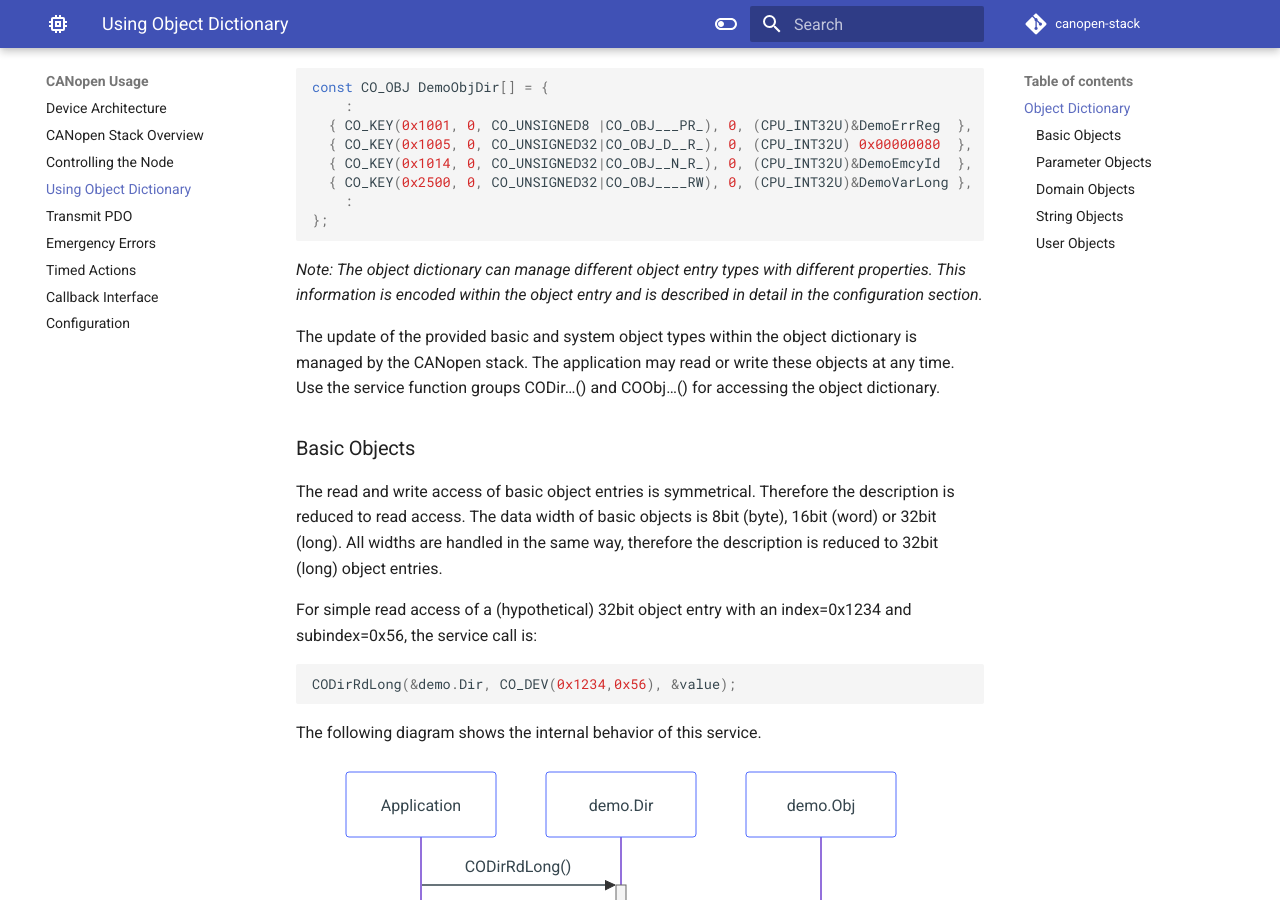
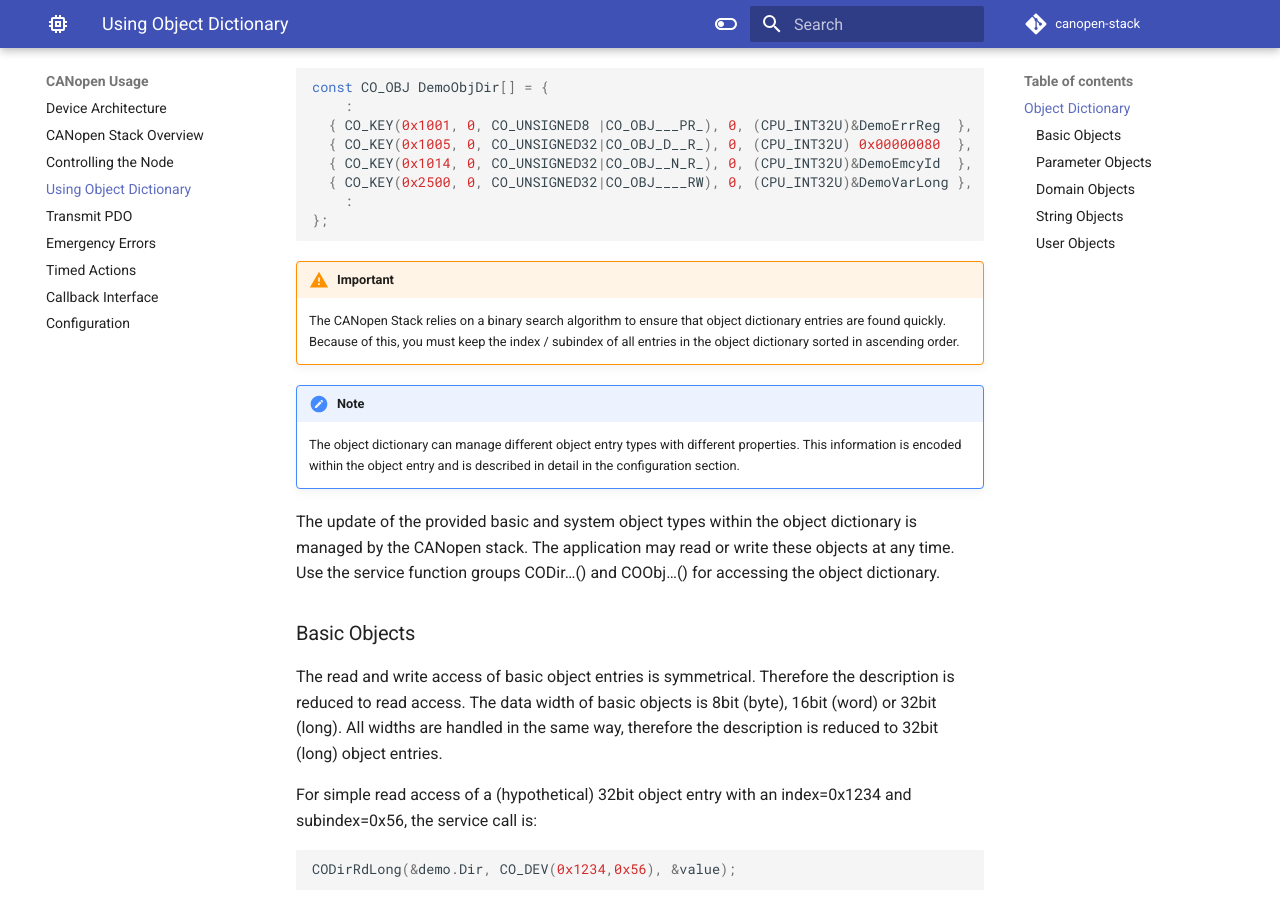
Before and after one commit to embedded-office/canopen-website, an MkDocs documentation site: the page built from website/docs/usage/dictionary.md, in a window 1280 px wide and 900 px high, scrolled down 371 px. Built offline with MkDocs 1.6.1 and Material for MkDocs 9.7.7, drawn with Linux system fonts in a browser that asks for light colours; comment, search, counter and statistics services are not loaded; the version menu is left out.

Commit message:
add note to usage and api about the need of sorted OD

````diff
--- a/website/docs/usage/dictionary.md
+++ b/website/docs/usage/dictionary.md
@@ -17,7 +17,13 @@ const CO_OBJ DemoObjDir[] = {
 };
 ```
 
-*Note: The object dictionary can manage different object entry types with different properties. This information is encoded within the object entry and is described in detail in the configuration section.*
+!!! warning "Important"
+
+    The CANopen Stack relies on a binary search algorithm to ensure that object dictionary entries are found quickly. Because of this, you must keep the index / subindex of all entries in the object dictionary sorted in ascending order.
+
+!!! note
+
+    The object dictionary can manage different object entry types with different properties. This information is encoded within the object entry and is described in detail in the configuration section.
 
 The update of the provided basic and system object types within the object dictionary is managed by the CANopen stack. The application may read or write these objects at any time. Use the service function groups CODir…() and COObj…() for accessing the object dictionary.
 
@@ -234,8 +240,7 @@ sequenceDiagram
 
 
 **Implementation Note:**
-*The parameter `len` in the functions `DemoRead()` and `DemoWrite()` is the length of the data, given via the
-pointer `buf`. If you want to use the width of the object entry, you can use the following snippet:*
+*The parameter `len` in the functions `DemoRead()` and `DemoWrite()` is the length of the data, given via the pointer `buf`. If you want to use the width of the object entry, you can use the following snippet:*
 
 ```c
 CO_ERR DemoRead(CO_OBJ *obj, CO_NODE *node, void *buf, uint32_t len)
````
Also changed, not shown: website/docs/api/dictionary.md (+4 -0 lines).
